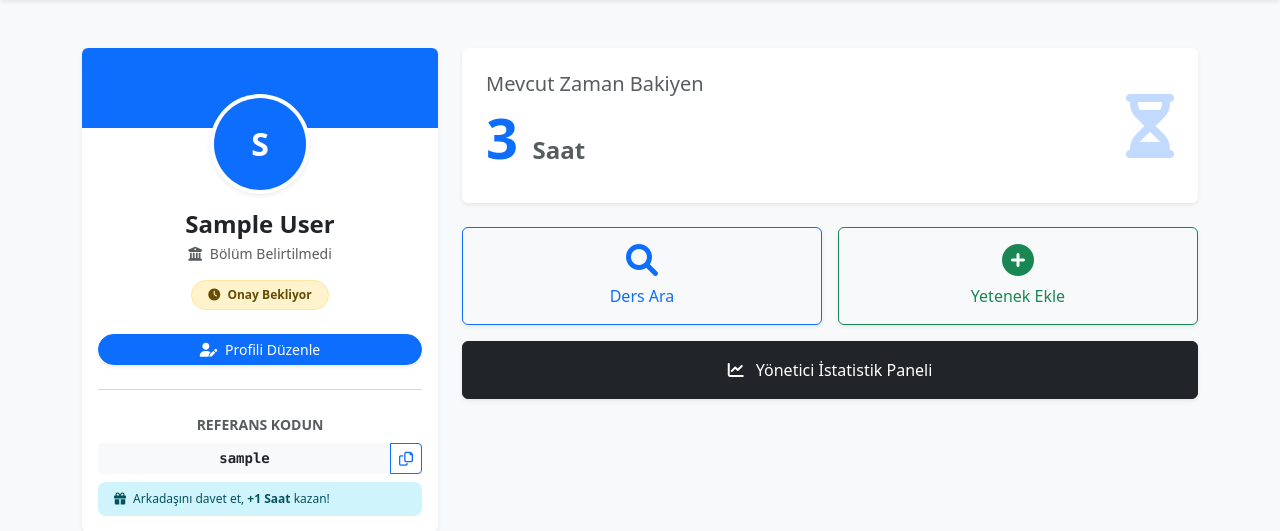
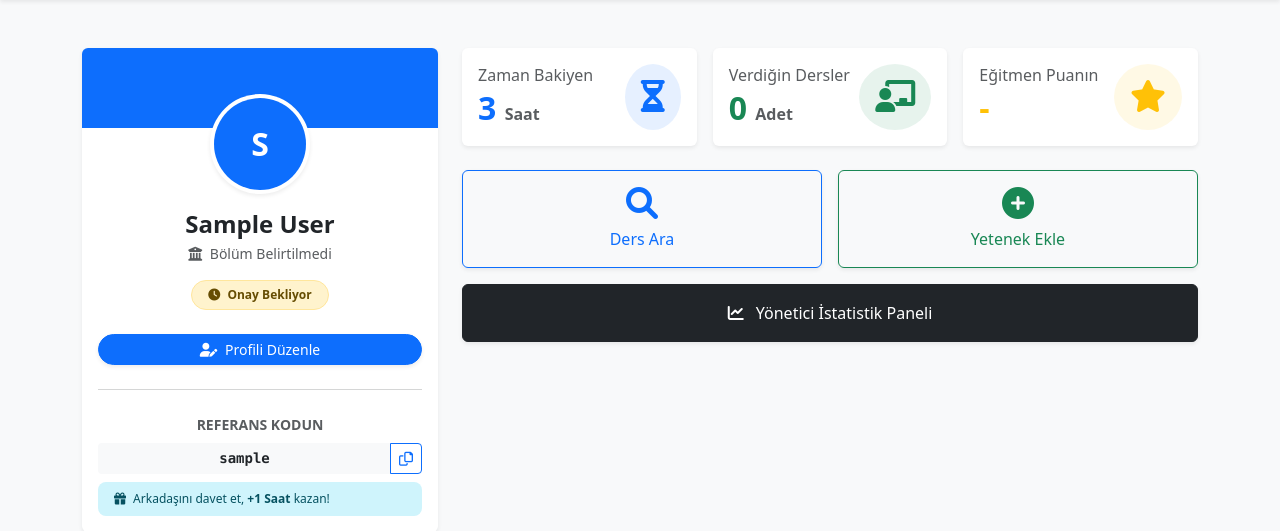
Before and after one commit to bugraozkaya/Uniskill, a Django app: page / in a window 1280 px wide. Shown: the part 56-587 px from the top of the page. Run offline with Django 5.2, Linux system fonts and the light colour scheme; the visitor is signed in with stand-in values (Sample User, id 1); data comes from the database, SQL or seed files in the repository; data that the repository does not hold is empty.

Commit message:
İstatistikler eklendi

```diff
--- a/core/templates/core/dashboard.html
+++ b/core/templates/core/dashboard.html
@@ -104,17 +104,52 @@
             </script>
 
             <div class="col-md-8">
-                <div class="card shadow-sm border-0 bg-white mb-4">
-                    <div class="card-body p-4">
-                        <div class="d-flex justify-content-between align-items-center">
-                            <div>
-                                <h5 class="text-muted">Mevcut Zaman Bakiyen</h5>
-                                <h1 class="display-4 fw-bold text-primary">
-                                    {{ profile.balance|default:"0" }} <span class="fs-4 text-muted">Saat</span>
-                                </h1>
+                <div class="row g-3 mb-4">
+
+                    <div class="col-md-4">
+                        <div class="card shadow-sm border-0 h-100 bg-white">
+                            <div class="card-body p-3 d-flex justify-content-between align-items-center">
+                                <div>
+                                    <h6 class="text-muted mb-1">Zaman Bakiyen</h6>
+                                    <h2 class="fw-bold text-primary mb-0">{{ profile.balance }} <small class="fs-6 text-muted">Saat</small></h2>
+                                </div>
+                                <div class="bg-primary bg-opacity-10 p-3 rounded-circle">
+                                    <i class="fas fa-hourglass-half fa-2x text-primary"></i>
+                                </div>
                             </div>
-                            <div class="text-end">
-                                <i class="fas fa-hourglass-half fa-4x text-primary opacity-25"></i>
+                        </div>
+                    </div>
+
+                    <div class="col-md-4">
+                        <div class="card shadow-sm border-0 h-100 bg-white">
+                            <div class="card-body p-3 d-flex justify-content-between align-items-center">
+                                <div>
+                                    <h6 class="text-muted mb-1">Verdiğin Dersler</h6>
+                                    <h2 class="fw-bold text-success mb-0">{{ lessons_given_count }} <small class="fs-6 text-muted">Adet</small></h2>
+                                </div>
+                                <div class="bg-success bg-opacity-10 p-3 rounded-circle">
+                                    <i class="fas fa-chalkboard-teacher fa-2x text-success"></i>
+                                </div>
+                            </div>
+                        </div>
+                    </div>
+
+                    <div class="col-md-4">
+                        <div class="card shadow-sm border-0 h-100 bg-white">
+                            <div class="card-body p-3 d-flex justify-content-between align-items-center">
+                                <div>
+                                    <h6 class="text-muted mb-1">Eğitmen Puanın</h6>
+                                    <h2 class="fw-bold text-warning mb-0">
+                                        {% if my_rating %}
+                                            {{ my_rating|floatformat:1 }}
+                                        {% else %}
+                                            -
+                                        {% endif %}
+                                    </h2>
+                                </div>
+                                <div class="bg-warning bg-opacity-10 p-3 rounded-circle">
+                                    <i class="fas fa-star fa-2x text-warning"></i>
+                                </div>
                             </div>
                         </div>
                     </div>
--- a/core/views.py
+++ b/core/views.py
@@ -55,11 +55,16 @@ from .models import (
 
 # core/views.py dosyasındaki dashboard fonksiyonunun DOĞRU HALİ
 
+# core/views.py
+
+# En üste bu importun olduğundan emin ol:
+from django.db.models import Avg, Q
+
 @login_required
 def dashboard(request):
     # Profil yoksa oluştur
     profile, created = Profile.objects.get_or_create(user=request.user)
-    user_profile = request.user.profile
+
     # 1. Dersleri Çek
     all_sessions = Session.objects.filter(
         Q(student=request.user) | Q(tutor=request.user)
@@ -78,23 +83,30 @@ def dashboard(request):
 
     my_skills = UserSkill.objects.filter(user=request.user)
 
-    # --- HATA DÜZELTME BÖLÜMÜ ---
+    # --- GEÇMİŞ DERSLER İÇİN YORUM KONTROLÜ ---
     for session in past_sessions:
-        # HATA 1 ÇÖZÜMÜ: 'reviewer' parametresini kaldırdık.
-        # Sadece 'session'a bakmak yeterli.
         check_review = Review.objects.filter(session=session).exists()
+        session.is_rated = check_review
 
-        # HATA 2 ÇÖZÜMÜ: 'has_review' (model property) yerine 'is_rated' (geçici değişken) kullandık.
-        session.is_rated = check_review
-    # ----------------------------
+    # --- YENİ EKLENEN İSTATİSTİKLER (ADIM 1) ---
+
+    # 1. Hoca olarak verip tamamladığı ders sayısı
+    lessons_given_count = Session.objects.filter(tutor=request.user, status='completed').count()
+
+    # 2. Hoca olarak aldığı yorumların ortalaması
+    my_rating = Review.objects.filter(session__tutor=request.user).aggregate(Avg('rating'))['rating__avg']
+
+    # -------------------------------------------
 
     context = {
-        'profile': request.user.profile,
-        'my_sessions': Session.objects.filter(student=request.user) | Session.objects.filter(tutor=request.user),
-        'my_sessions': my_sessions,
+        'profile': profile,
+        'my_sessions': my_sessions,     # Düzeltildi (Çift tanımlama silindi)
         'past_sessions': past_sessions,
         'my_skills': my_skills,
-        'profile': profile,
+
+        # Yeni verileri HTML'e gönderiyoruz:
+        'lessons_given_count': lessons_given_count,
+        'my_rating': my_rating,
     }
 
     return render(request, 'core/dashboard.html', context)
```
